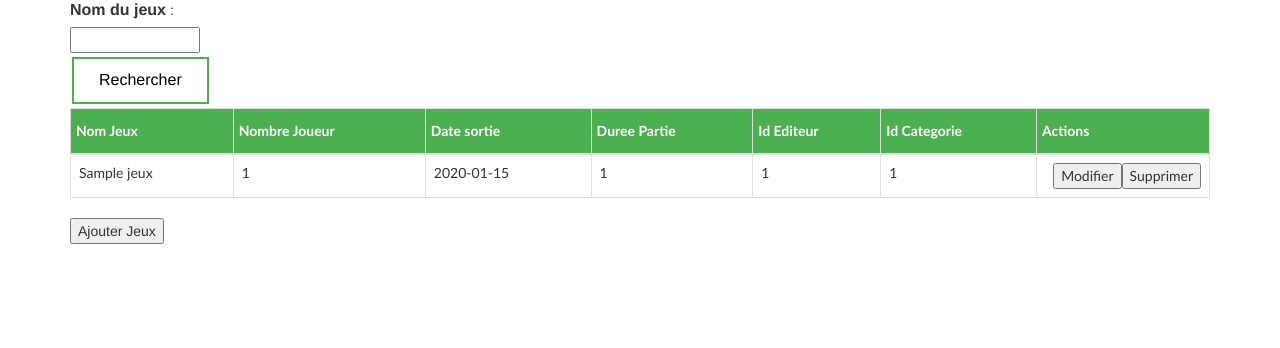
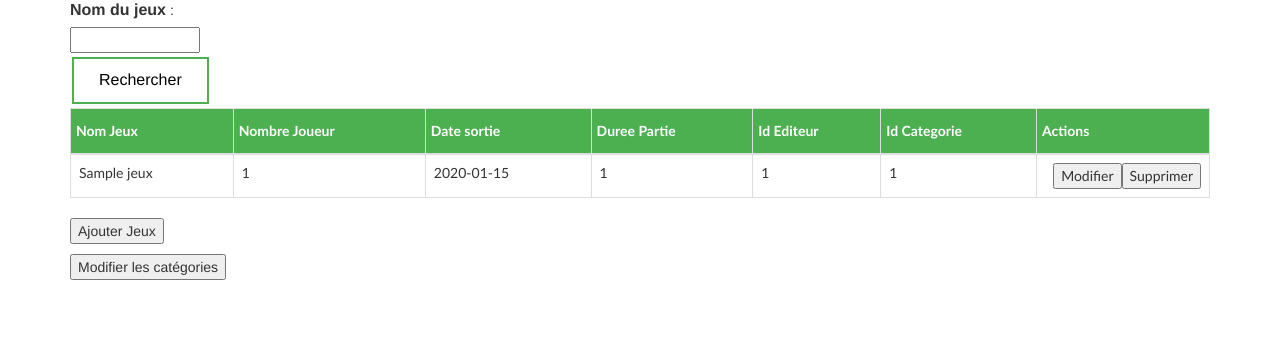
Before and after one commit to marque-antoine/Piscine, a PHP site: page /jeux.php in a window 1280 px wide. Shown: the part 93-441 px from the top of the page. Run offline with PHP 8.4, Linux system fonts and the light colour scheme; tables that the repository leaves empty hold one stand-in row (values such as "Sample post").

Commit message:
mise à j
+ modif categories

```diff
--- a/Cristina/New Piscine/jeux.php
+++ b/Cristina/New Piscine/jeux.php
@@ -5,7 +5,7 @@
     //$password = "";
     //$dbname = "piscine";
     //$editeur= "editeur";
-    $myPDO = new PDO('mysql:host=localhost;dbname=piscine', 'root', 'root');
+    $myPDO = new PDO('mysql:host=localhost;dbname=piscine', 'root', '');
 
     $sql = "SELECT NumJeux, NomJeux, NombreJoueur,  DateSortie, DureePartie, NumEditeur, CodeCategorie
             FROM `jeux`";
@@ -71,6 +71,12 @@
             <button type="submit">Ajouter Jeux</button>
         </form>
         </form>
+<p>
+ <form method="POST" action="categorie.php">
+
+            <input type="submit" value="Modifier les catégories" />
+  </form>
+</p>
         </middle>
     </div>
 
```
